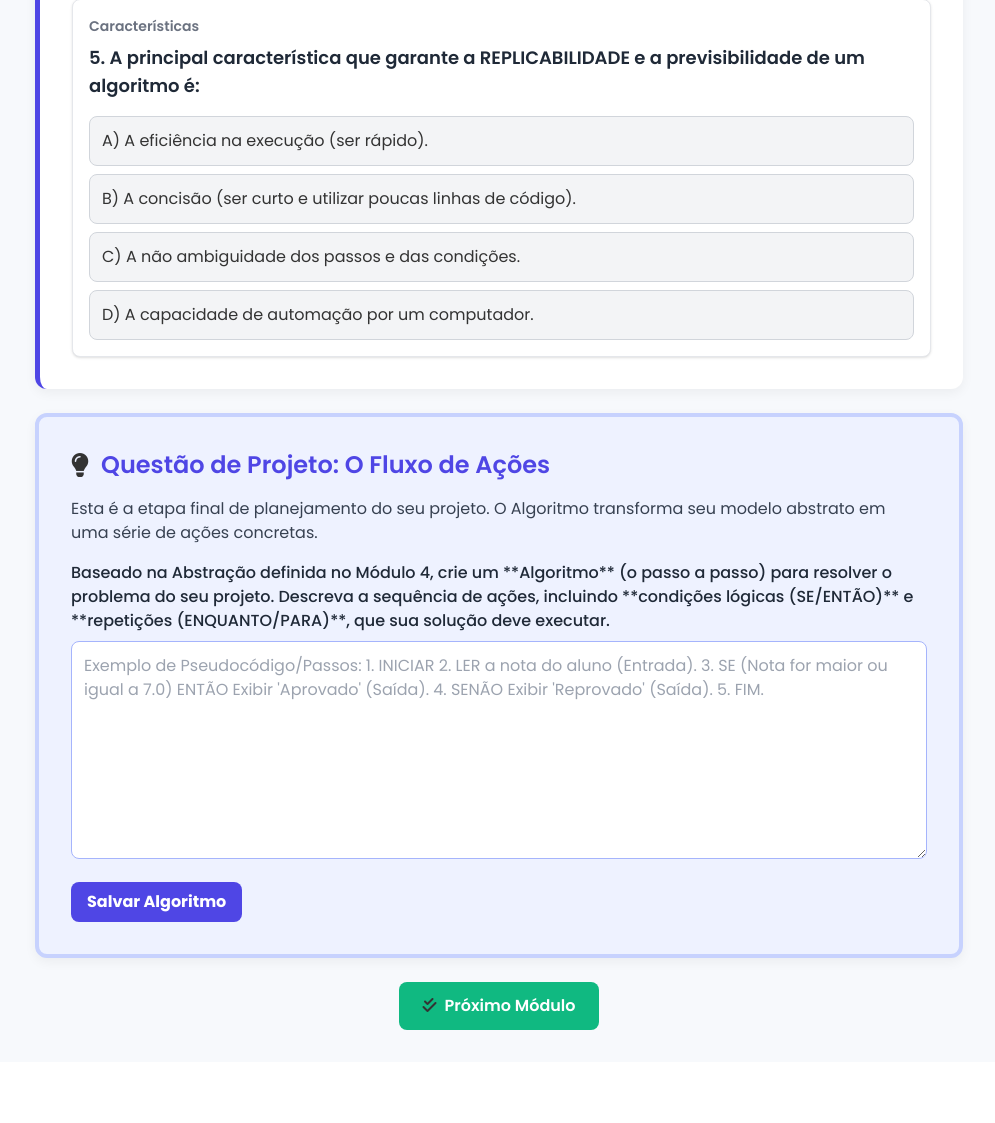
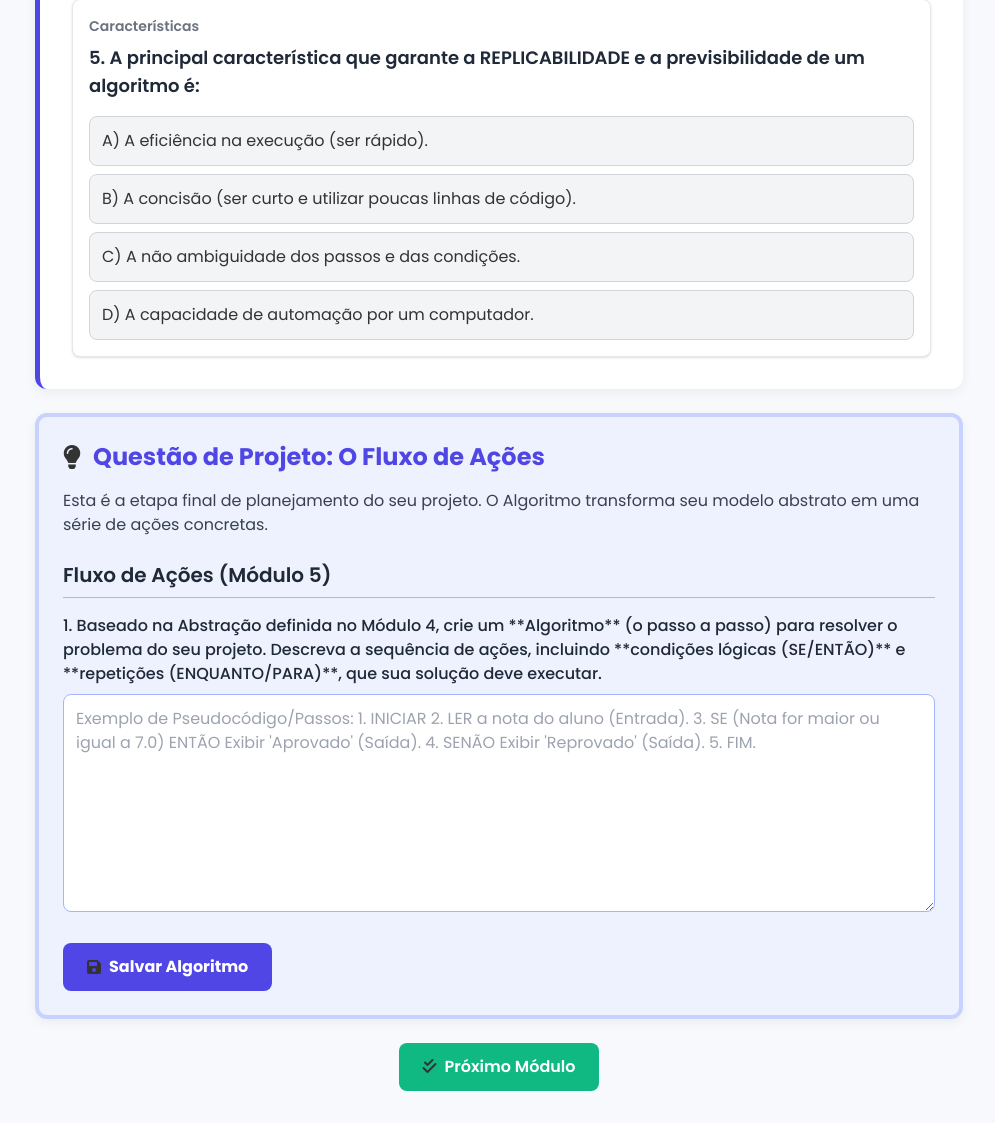
Before and after one commit to danidancr/PCTeacher, a Flask app: template templates/conteudo-algoritmo.html in a window 1280 px wide. Shown: the part 2364-3487 px from the top of the page, without its empty margins (285-1280 px from the left). Before the commit the page ends 3394 px from the top, so only its background shows below. Run offline with Flask 3, Linux system fonts and the light colour scheme; the template is opened without the code that fills it, so the values that code supplies are empty; some libraries are stand-ins or nearby versions.

Commit message:
atualizar exercício de projeto final

```diff
--- a/templates/conteudo-algoritmo.html
+++ b/templates/conteudo-algoritmo.html
@@ -44,6 +44,7 @@
                 </div>
                 <div class="feedback-message mt-4 hidden"></div>
             </div>
+
             <div id="q-mod5-2" class="border p-4 rounded-lg bg-white shadow">
                 <p class="font-semibold text-sm mb-2 text-gray-500">Estrutura Algorítmica</p>
                 <p class="font-semibold text-lg mb-4 text-gray-800">2. Em um sistema de correção de provas, qual estrutura algorítmica é essencial para determinar se um aluno é aprovado ou reprovado?</p>
@@ -67,6 +68,7 @@
                 </div>
                 <div class="feedback-message mt-4 hidden"></div>
             </div>
+
             <div id="q-mod5-3" class="border p-4 rounded-lg bg-white shadow">
                 <p class="font-semibold text-sm mb-2 text-gray-500">Aplicação no Cotidiano</p>
                 <p class="font-semibold text-lg mb-4 text-gray-800">3. Qual dos seguintes exemplos do cotidiano representa um Algoritmo?</p>
@@ -90,6 +92,7 @@
                 </div>
                 <div class="feedback-message mt-4 hidden"></div>
             </div>
+
             <div id="q-mod5-4" class="border p-4 rounded-lg bg-white shadow">
                 <p class="font-semibold text-sm mb-2 text-gray-500">Fase do PC</p>
                 <p class="font-semibold text-lg mb-4 text-gray-800">4. Em relação aos pilares do Pensamento Computacional, o Algoritmo é a fase que:</p>
@@ -113,6 +116,7 @@
                 </div>
                 <div class="feedback-message mt-4 hidden"></div>
             </div>
+
             <div id="q-mod5-5" class="border p-4 rounded-lg bg-white shadow">
                 <p class="font-semibold text-sm mb-2 text-gray-500">Características</p>
                 <p class="font-semibold text-lg mb-4 text-gray-800">5. A principal característica que garante a REPLICABILIDADE e a previsibilidade de um algoritmo é:</p>
@@ -136,19 +140,31 @@
                 </div>
                 <div class="feedback-message mt-4 hidden"></div>
             </div>
-            </div>
+
+        </div>
     </div>
 
-    <div class="content-section border-4 border-indigo-200 bg-indigo-50">
-        <h2 class="text-2xl font-semibold text-primary-indigo mb-4 flex items-center">
+    <div class="content-section border-4 border-indigo-200 bg-indigo-50 p-6 rounded-xl">
+        <h2 class="text-2xl font-bold text-primary-indigo mb-4 flex items-center">
             <i class="fas fa-lightbulb mr-3"></i> Questão de Projeto: O Fluxo de Ações
         </h2>
-        <p class="text-gray-700 mb-4">Esta é a etapa final de planejamento do seu projeto. O Algoritmo transforma seu modelo abstrato em uma série de ações concretas.</p>
-        <form id="project-idea-form-mod5">
-            <label for="project_algorithm" class="block text-gray-800 font-medium mb-2">Baseado na Abstração definida no Módulo 4, crie um **Algoritmo** (o passo a passo) para resolver o problema do seu projeto. Descreva a sequência de ações, incluindo **condições lógicas (SE/ENTÃO)** e **repetições (ENQUANTO/PARA)**, que sua solução deve executar.</label>
-            <textarea id="project_algorithm" name="project_algorithm" rows="8" class="w-full p-3 border border-indigo-300 rounded-lg focus:ring-primary-indigo focus:border-primary-indigo" placeholder="Exemplo de Pseudocódigo/Passos: 1. INICIAR 2. LER a nota do aluno (Entrada). 3. SE (Nota for maior ou igual a 7.0) ENTÃO Exibir 'Aprovado' (Saída). 4. SENÃO Exibir 'Reprovado' (Saída). 5. FIM."></textarea>
+        <p class="text-gray-700 mb-6">Esta é a etapa final de planejamento do seu projeto. O Algoritmo transforma seu modelo abstrato em uma série de ações concretas.</p>
 
-            <button type="submit" class="mt-4 bg-primary-indigo hover:bg-indigo-700 text-white font-bold py-2 px-4 rounded-lg transition duration-200">Salvar Algoritmo</button>
+        <form id="project-questions-form-mod5" onsubmit="saveProjectAnswersMod5(event)">
+
+            <h3 class="text-xl font-semibold text-gray-800 mb-4 border-b pb-2 border-indigo-300">Fluxo de Ações (Módulo 5)</h3>
+
+            <div class="mb-6">
+                <label for="p7_algoritmo_projeto" class="block text-gray-800 font-medium mb-2">1. Baseado na Abstração definida no Módulo 4, crie um **Algoritmo** (o passo a passo) para resolver o problema do seu projeto. Descreva a sequência de ações, incluindo **condições lógicas (SE/ENTÃO)** e **repetições (ENQUANTO/PARA)**, que sua solução deve executar.</label>
+                <textarea id="p7_algoritmo_projeto" rows="8" class="w-full p-3 border border-indigo-300 rounded-lg focus:ring-primary-indigo focus:border-primary-indigo" placeholder="Exemplo de Pseudocódigo/Passos: 1. INICIAR 2. LER a nota do aluno (Entrada). 3. SE (Nota for maior ou igual a 7.0) ENTÃO Exibir 'Aprovado' (Saída). 4. SENÃO Exibir 'Reprovado' (Saída). 5. FIM." required></textarea>
+            </div>
+
+            <button type="submit" id="save-button-mod5" class="mt-4 bg-primary-indigo hover:bg-indigo-700 text-white font-bold py-3 px-6 rounded-lg transition duration-200 flex items-center justify-center">
+                <i class="fas fa-save mr-2"></i> Salvar Algoritmo
+            </button>
+
+            <div id="save-feedback-mod5" class="mt-4 p-3 rounded-lg text-sm hidden" role="alert"></div>
+
         </form>
     </div>
 {% endblock %}
@@ -162,3 +178,95 @@
         </form>
     </div>
 {% endblock %}
+
+{% block scripts %}
+    {{ super() }}
+    <script>
+        // Assumindo que o Firebase SDK e sua inicialização já estão carregados (db)
+        // const db = firebase.firestore();
+
+        // **IMPORTANTE**: Garanta que o UID do usuário seja a mesma variável usada nos módulos anteriores.
+        const CURRENT_USER_ID = '{{ g.user.uid if g.user else "teste-user-id" }}';
+        const PROJECT_DOC_ID = 'user_project_' + CURRENT_USER_ID;
+        const formMod5 = document.getElementById('project-questions-form-mod5');
+
+        // ----------------------------------------------------
+        // Lógica de Salvamento Módulo 5 (Firebase/Firestore)
+        // ----------------------------------------------------
+        async function saveProjectAnswersMod5(event) {
+            event.preventDefault();
+
+            const feedbackDiv = document.getElementById('save-feedback-mod5');
+            const saveButton = document.getElementById('save-button-mod5');
+
+            // 1. Coletar o dado do formulário
+            const respostaAlgoritmo = document.getElementById('p7_algoritmo_projeto').value.trim();
+
+            // 2. Criar o Array de Respostas
+            const newAnswers = [
+                {
+                    id: "mod5_p7_algoritmo_projeto",
+                    ordem: 7, // Pergunta 7 do Projeto
+                    secao: "Fluxo de Ações (Módulo 5)",
+                    pergunta: formMod5.querySelector('label[for="p7_algoritmo_projeto"]').textContent,
+                    resposta: respostaAlgoritmo
+                }
+            ];
+
+            // 3. Validação
+            if (!respostaAlgoritmo) {
+                feedbackDiv.className = 'mt-4 p-3 rounded-lg bg-red-100 text-red-700 block';
+                feedbackDiv.innerHTML = '<i class="fas fa-exclamation-triangle mr-2"></i> Por favor, preencha o campo do algoritmo antes de salvar.';
+                return;
+            }
+
+            try {
+                // Desabilitar o botão e mostrar feedback
+                saveButton.disabled = true;
+                saveButton.innerHTML = '<i class="fas fa-spinner fa-spin mr-2"></i> Salvando...';
+
+                // **Chave:** Salvar no campo 'perguntasM5' usando merge: true
+                await db.collection("projetos").doc(PROJECT_DOC_ID).set({
+                    perguntasM5: newAnswers, // Novo campo para o Módulo 5
+                    ultimaAtualizacaoM5: firebase.firestore.FieldValue.serverTimestamp()
+                }, { merge: true });
+
+                // Feedback de sucesso
+                feedbackDiv.className = 'mt-4 p-3 rounded-lg bg-green-100 text-green-700 block';
+                feedbackDiv.innerHTML = '<i class="fas fa-check-circle mr-2"></i> Algoritmo do Projeto salvo com sucesso!';
+            } catch (error) {
+                console.error("Erro ao salvar no Firebase: ", error);
+                feedbackDiv.className = 'mt-4 p-3 rounded-lg bg-red-100 text-red-700 block';
+                feedbackDiv.innerHTML = `<i class="fas fa-exclamation-triangle mr-2"></i> Erro ao salvar. Tente novamente. (${error.message})`;
+            } finally {
+                saveButton.disabled = false;
+                saveButton.innerHTML = '<i class="fas fa-save mr-2"></i> Salvar Algoritmo';
+            }
+        }
+
+        // ----------------------------------------------------
+        // Lógica de Carregamento (Pré-preenchimento)
+        // ----------------------------------------------------
+        async function loadProjectAnswersMod5() {
+            try {
+                const doc = await db.collection("projetos").doc(PROJECT_DOC_ID).get();
+                if (doc.exists) {
+                    const data = doc.data();
+                    const answersM5 = data.perguntasM5 || [];
+
+                    const algoritmoData = answersM5.find(item => item.id === 'mod5_p7_algoritmo_projeto');
+                    const inputElement = document.getElementById('p7_algoritmo_projeto');
+
+                    if (algoritmoData && inputElement) {
+                        inputElement.value = algoritmoData.resposta;
+                    }
+                }
+            } catch (error) {
+                console.error("Erro ao carregar dados do projeto:", error);
+            }
+        }
+
+        // Chamada para carregar os dados ao carregar a página
+        // loadProjectAnswersMod5(); // Descomente quando o Firebase SDK estiver configurado
+    </script>
+{% endblock %}
```
